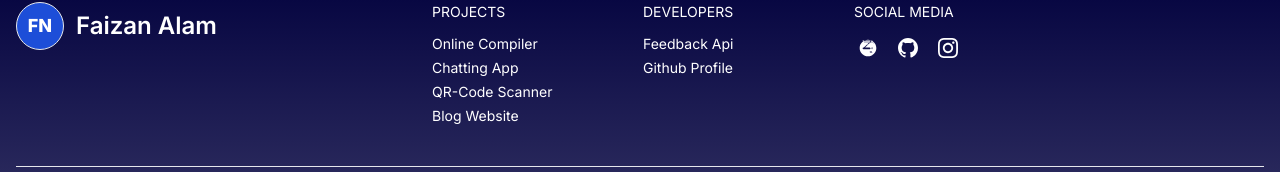
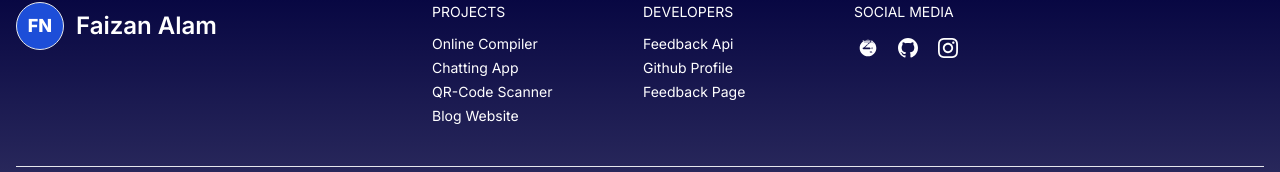
Before and after one commit to faizan619/Faizan_Dev_Portfolio, a Next.js app: page / in a window 1280 px wide. Shown: the part 5280-5452 px from the top of the page. Built offline with nearby package versions, Linux system fonts and the light colour scheme.

Commit message:
feedbakc page line added

```diff
--- a/src/app/Components/footer.js
+++ b/src/app/Components/footer.js
@@ -73,6 +73,11 @@ export default function Footer() {
               <li>
                 <a rel="noopener noreferrer" href="https://www.github.com/faizan619">
                   Github Profile
+                </a>
+              </li>
+              <li>
+                <a rel="noopener noreferrer" href="http://localhost:3000/feedback" target="_blank">
+                  Feedback Page
                 </a>
               </li>
             </ul>
```
